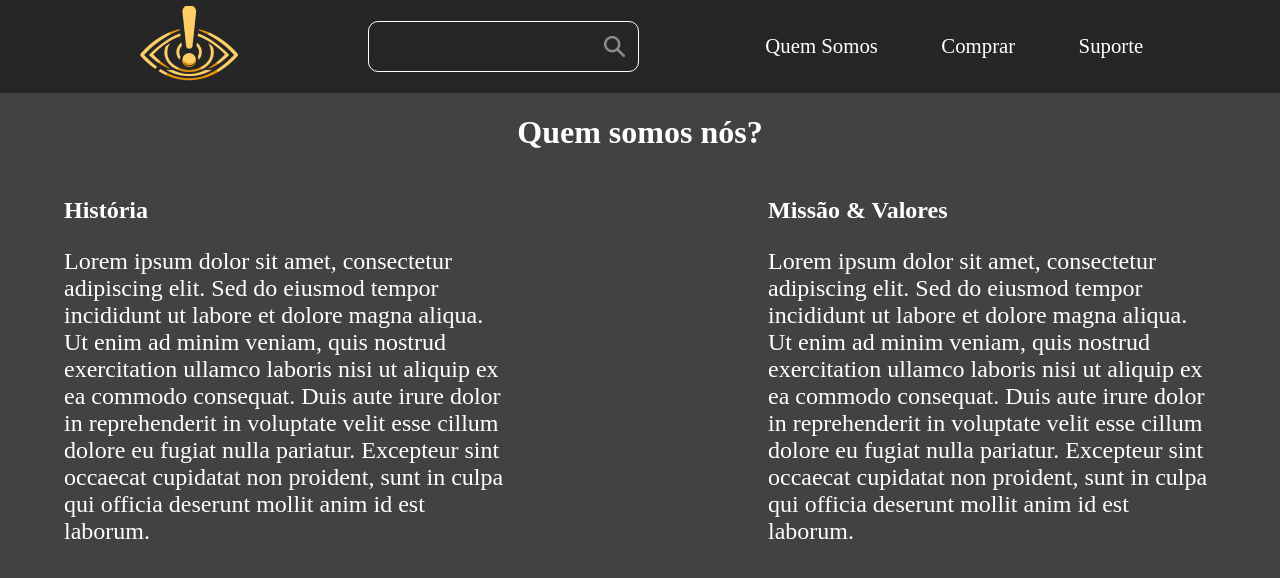
After one commit to Alerta-Visao/Site, a PHP site: page /quemSomos.html in a window 1280 px wide. The commit adds this page. Shown: the top 578 px of the page. Run offline with PHP 8.4, Linux system fonts and the light colour scheme.

Commit message:
Adicionando mais páginas

```diff
--- a/cadastro.html
+++ b/cadastro.html
@@ -10,7 +10,7 @@
     <center>
         <div id="areaLogin">
             <img src="./imagens/logoSemFundo.png" alt=""><br>
-            <p class="textoBranco">Cadastro</p><br>
+            <p style="font-weight: bold;" class="textoBrancoLogin">Cadastro</p><br>
             <div id="nomeCompleto">
                 <input id="loginNome" class="inputLogin" type="text" placeholder="Nome">
                 <input id="loginSobrenome" class="inputLogin" type="text" placeholder="Sobrenome">
--- a/estilo.css
+++ b/estilo.css
@@ -14,9 +14,8 @@ body{
     padding-bottom: 1%;
 }
 
-.textoBranco{
+.textoBrancoLogin{
     color: white;
-    font-weight: bold;
     font-size: 150%;
 }
 
@@ -89,33 +88,19 @@ body{
 /* ---------------------Página Inicial-------------------- */
 header{
     background-color: #262626;
-    display: grid;
+    display: flex;
+    align-items: center;
+    justify-content: center;
     padding: 0.5%;
-}
-
-#logoCabecalho{
-    grid-row-start: 1;
-    grid-row-end: 1;
-    grid-column-start: 1;
-    grid-column-end: 1;
-    margin-left: 50%;
+    gap: 5%;
 }
 
 .menu{
-    grid-row-start: 1;
-    grid-row-end: 1;
-    grid-column-start: 3;
-    grid-column-end: 3;
     color: white;
     font-size: 130%;
-    margin-top: 10%;
 }
 
 #pesquisa{
-    grid-row-start: 1;
-    grid-row-end: 1;
-    grid-column-start: 2;
-    grid-column-end: 2;
     border-radius: 10px;
     font-size: 130%;
     background-color: #262626;
@@ -126,20 +111,22 @@ header{
     background-position-x: 95%;
     background-size: 8%;
     padding-left: 1%;
-    height: 50%;
-    width: 50%;
+    padding-top: 1%;
+    padding-bottom: 1%;
+    width: 20%;
     color: white;
-    margin-left: 40%;
-    margin-top: 4%;
+    margin-left: 5%;
+    margin-right: 5%;
 }
 
 
 #secao1{
     margin-top: 2%;
     display: grid;
+    grid-template-columns: 50% 50%;
 }
 
-.tituloBranco{
+.textoBranco{
     color: white;
 }
 
@@ -157,3 +144,23 @@ header{
     grid-column-end: 2;
     margin-left: 28%;
 }
+
+/* ---------------------Quem Somos-------------------- */
+#secao1Historia{
+    margin-left: 10%;
+    margin-right: 20%;
+}
+
+#secao1MissaoVisaoValores{
+    margin-right: 10%;
+    margin-left: 20%;
+}
+
+/* ---------------------Detalhes produto-------------------- */
+#secao1FotoProduto{
+
+}
+
+#secao1TextoProduto{
+    margin-right: 20%;
+}
--- a/loginAdmin.html
+++ b/loginAdmin.html
@@ -10,11 +10,11 @@
     <center>
         <div id="areaLogin">
             <img src="./imagens/logoSemFundo.png" alt=""><br>
-            <p class="textoBranco">Login</p><br>
+            <p style="font-weight: bold;" class="textoBrancoLogin">Login</p><br>
             <input class="inputLogin" type="text" placeholder="Usuário"><br><br>
             <input class="inputLogin" type="password" placeholder="Senha"><br><br><br>
             <a id="botaoEntrar" href="">Entrar</a><br><br><br><br>
-            <a style="font-size: 120%;" class="textoBranco" href="loginCliente.html">Área do cliente</a>
+            <a style="font-size: 120%; font-weight: bold;" class="textoBrancoLogin" href="loginCliente.html">Área do cliente</a>
         </div>
     </center>
 </body>
--- a/loginCliente.html
+++ b/loginCliente.html
@@ -10,12 +10,12 @@
     <center>
         <div id="areaLogin">
             <img src="./imagens/logoSemFundo.png" alt=""><br>
-            <p class="textoBranco">Login</p><br>
+            <p style="font-weight: bold;" class="textoBrancoLogin">Login</p><br>
             <input class="inputLogin" type="text" placeholder="Usuário"><br><br>
             <input class="inputLogin" type="password" placeholder="Senha"><br><br><br>
             <a id="botaoEntrar" href="">Entrar</a><br><br>
             <a id="botaoCadastrar" href="cadastro.html">Cadastrar-se</a><br><br><br>
-            <a style="font-size: 120%;" class="textoBranco" href="loginAdmin.html">Área da empresa</a>
+            <a style="font-size: 120%; font-weight: bold;" class="textoBrancoLogin" href="loginAdmin.html">Área da empresa</a>
         </div>
     </center>
 </body>
--- /dev/null
+++ b/quemSomos.html
@@ -0,0 +1,69 @@
+<!DOCTYPE html>
+<html lang="en">
+<head>
+    <meta charset="UTF-8">
+    <meta name="viewport" content="width=device-width, initial-scale=1.0">
+    <link rel="stylesheet" href="estilo.css">
+    <title>Quem Somos</title>
+</head>
+<body>
+    <header>
+        <a href="./index.html">
+            <img id="logoCabecalho" src="./imagens/logoCabecalho.png" alt="">
+        </a>
+        <input id="pesquisa" type="text">
+            <a style="grid-column-start: 4; grid-column-end: 4;
+                text-decoration: none;"
+                class="menu" href="quemSomos.html">
+                Quem Somos
+            </a>
+            <a style="grid-column-start: 5; grid-column-end: 5;"
+                class="menu">
+                Comprar
+            </a>
+            <a style="grid-column-start: 6; grid-column-end: 6;"
+                class="menu">
+                Suporte
+            </a>
+    </header>
+    <center>
+        <h1 class="textoBranco">Quem somos nós?</h1>
+        <div id="secao1">
+            <div id="secao1Historia">
+                <h2 style="text-align: start;" class="textoBranco">História</h2>
+                <p style="font-size: 150%;
+                          text-align: start;"
+                    class="textoBranco">
+                    Lorem ipsum dolor sit amet, consectetur adipiscing
+                    elit. Sed do eiusmod tempor incididunt ut labore
+                    et dolore magna aliqua. Ut enim ad minim veniam,
+                    quis nostrud exercitation ullamco laboris nisi
+                    ut aliquip ex ea commodo consequat. Duis aute
+                    irure dolor in reprehenderit in voluptate velit
+                    esse cillum dolore eu fugiat nulla pariatur.
+                    Excepteur sint occaecat cupidatat non proident,
+                    sunt in culpa qui officia deserunt mollit anim
+                    id est laborum.
+                </p>
+            </div>
+            <div id="secao1MissaoVisaoValores">
+                <h2 style="text-align: start;" class="textoBranco">Missão & Valores</h2>
+                <p style="font-size: 150%;
+                          text-align: start;"
+                    class="textoBranco">
+                    Lorem ipsum dolor sit amet, consectetur adipiscing
+                    elit. Sed do eiusmod tempor incididunt ut labore
+                    et dolore magna aliqua. Ut enim ad minim veniam,
+                    quis nostrud exercitation ullamco laboris nisi
+                    ut aliquip ex ea commodo consequat. Duis aute
+                    irure dolor in reprehenderit in voluptate velit
+                    esse cillum dolore eu fugiat nulla pariatur.
+                    Excepteur sint occaecat cupidatat non proident,
+                    sunt in culpa qui officia deserunt mollit anim
+                    id est laborum.
+                </p>
+            </div>
+        </div>
+    </center>
+</body>
+</html>
```
Also changed, not shown: compra.html (added, +55 -0 lines), index.html (+11 -10 lines).
